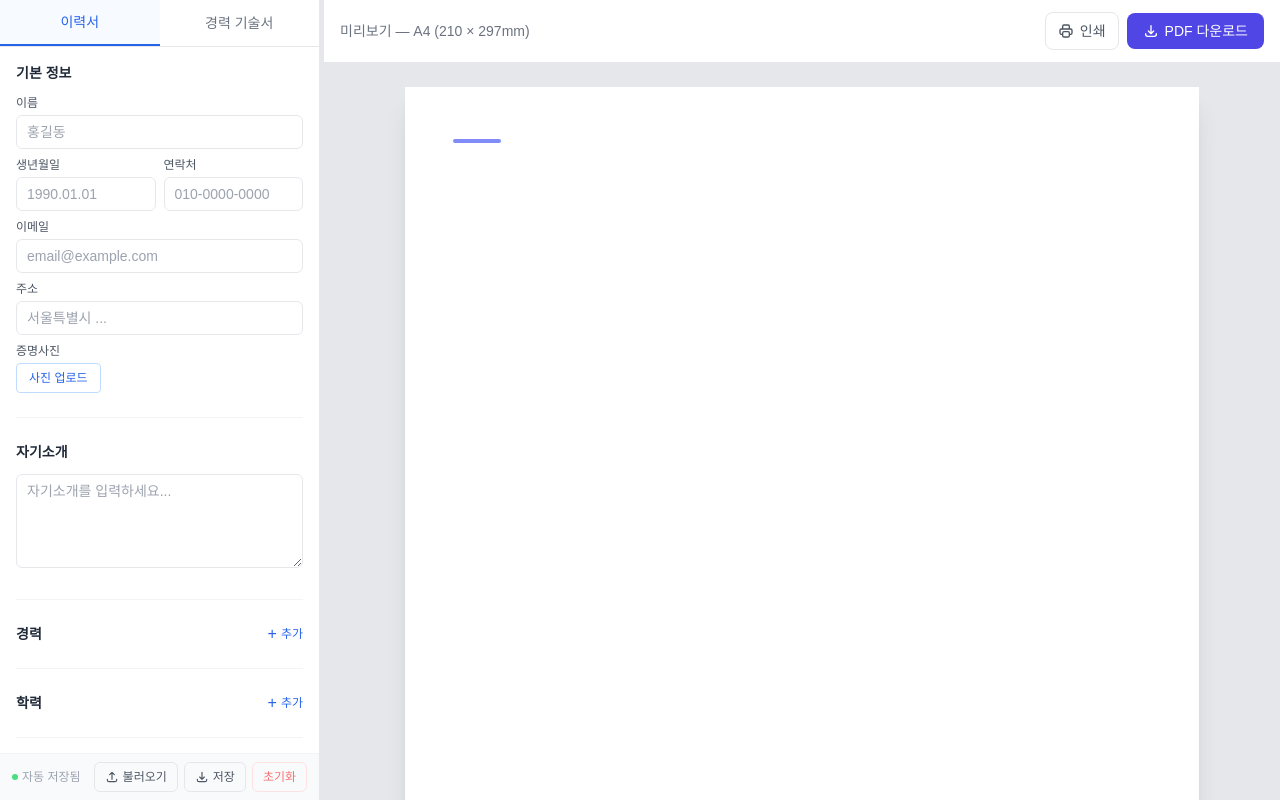
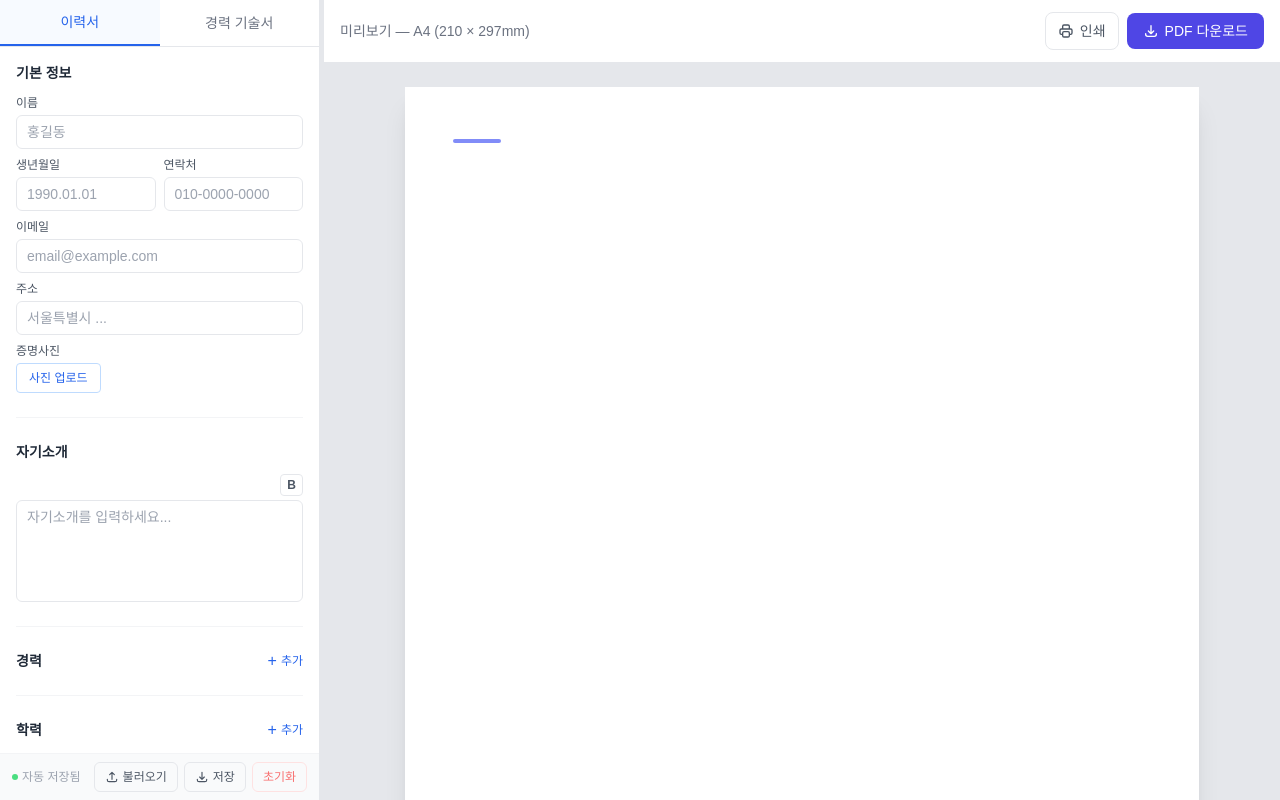
Before and after one commit to nowgnas/resume2pdf, a React (Vite) app: page / in a window 1280 px wide. Both pictures are taken after a click on the button "새로 작성하기". Built offline with nearby package versions, Linux system fonts and the light colour scheme.

Commit message:
feat: 자기소개 및 설명 작성 영역 텍스트 bold 추가

```diff
--- a/src/components/editor/CareerDescEditor.tsx
+++ b/src/components/editor/CareerDescEditor.tsx
@@ -1,6 +1,6 @@
 import { useRef } from 'react'
 import type { useResumeStore } from '../../store/resumeStore'
-import { FormInput, FormTextarea, SectionHeader, ItemCard } from './FormField'
+import { FormInput, FormRichTextarea, SectionHeader, ItemCard } from './FormField'
 import { DraggableList } from './DraggableList'
 
 type Store = ReturnType<typeof useResumeStore>
@@ -58,9 +58,9 @@ export default function CareerDescEditor({ store }: Props) {
                       <FormInput label="프로젝트명" value={project.name} onChange={v => updateProject(cd.id, project.id, 'name', v)} placeholder="프로젝트 이름" />
                       <FormInput label="기간" value={project.period} onChange={v => updateProject(cd.id, project.id, 'period', v)} placeholder="2022.06 ~ 2023.03" />
                     </div>
-                    <FormTextarea label="프로젝트 설명" value={project.description} onChange={v => updateProject(cd.id, project.id, 'description', v)} placeholder="프로젝트 개요 및 담당 역할을 설명하세요..." rows={3} />
+                    <FormRichTextarea label="프로젝트 설명" value={project.description} onChange={v => updateProject(cd.id, project.id, 'description', v)} placeholder="프로젝트 개요 및 담당 역할을 설명하세요..." rows={3} />
                     <FormInput label="기술 스택 (쉼표로 구분)" value={project.techStack} onChange={v => updateProject(cd.id, project.id, 'techStack', v)} placeholder="Python, FastAPI, PostgreSQL" />
-                    <FormTextarea label="주요 성과" value={project.achievements} onChange={v => updateProject(cd.id, project.id, 'achievements', v)} placeholder="• 성과 1&#10;• 성과 2" rows={3} />
+                    <FormRichTextarea label="주요 성과" value={project.achievements} onChange={v => updateProject(cd.id, project.id, 'achievements', v)} placeholder="• 성과 1&#10;• 성과 2" rows={3} />
                     <ProjectImageUpload image={project.image || ''} onChange={v => updateProject(cd.id, project.id, 'image', v)} />
                   </ItemCard>
                 )}
--- a/src/components/editor/FormField.tsx
+++ b/src/components/editor/FormField.tsx
@@ -1,3 +1,5 @@
+import { useRef, useEffect } from 'react'
+
 interface InputProps {
   label: string
   value: string
@@ -44,6 +46,60 @@ export function FormTextarea({ label, value, onChange, placeholder, rows = 3 }:
   )
 }
 
+interface RichTextareaProps {
+  label: string
+  value: string
+  onChange: (v: string) => void
+  placeholder?: string
+  rows?: number
+}
+
+export function FormRichTextarea({ label, value, onChange, placeholder, rows = 3 }: RichTextareaProps) {
+  const ref = useRef<HTMLDivElement>(null)
+  const isFocused = useRef(false)
+
+  useEffect(() => {
+    if (ref.current) ref.current.innerHTML = value || ''
+  }, [])
+
+  useEffect(() => {
+    if (!isFocused.current && ref.current) ref.current.innerHTML = value || ''
+  }, [value])
+
+  const handleBold = (e: React.MouseEvent) => {
+    e.preventDefault()
+    document.execCommand('bold')
+    if (ref.current) onChange(ref.current.innerHTML)
+  }
+
+  return (
+    <div>
+      <div className="flex items-center justify-between mb-1">
+        {label && <label className="block text-xs font-medium text-gray-600">{label}</label>}
+        <button
+          type="button"
+          onMouseDown={handleBold}
+          className="text-xs font-bold px-1.5 py-0.5 border border-gray-200 rounded hover:bg-gray-100 text-gray-600 hover:text-gray-900 transition-colors ml-auto"
+          title="굵게 (Ctrl+B)"
+        >
+          B
+        </button>
+      </div>
+      <div
+        ref={ref}
+        contentEditable
+        onFocus={() => { isFocused.current = true }}
+        onBlur={() => { isFocused.current = false }}
+        onInput={() => { if (ref.current) onChange(ref.current.innerHTML) }}
+        data-placeholder={placeholder}
+        style={{ minHeight: `${rows * 1.6}rem` }}
+        className="rich-textarea w-full px-2.5 py-1.5 text-sm border border-gray-200 rounded-md focus:outline-none focus:ring-1 focus:ring-blue-400 focus:border-blue-400 bg-white"
+        suppressContentEditableWarning
+      />
+    </div>
+  )
+}
+
 interface SectionHeaderProps {
   title: string
   onAdd?: () => void
--- a/src/components/editor/ResumeEditor.tsx
+++ b/src/components/editor/ResumeEditor.tsx
@@ -1,6 +1,6 @@
 import { useRef } from 'react'
 import type { useResumeStore } from '../../store/resumeStore'
-import { FormInput, FormTextarea, SectionHeader, ItemCard } from './FormField'
+import { FormInput, FormRichTextarea, SectionHeader, ItemCard } from './FormField'
 import { DraggableList } from './DraggableList'
 
 type Store = ReturnType<typeof useResumeStore>
@@ -66,7 +66,7 @@ export default function ResumeEditor({ store }: Props) {
       {/* Introduction */}
       <section>
         <SectionHeader title="자기소개" />
-        <FormTextarea label="" value={data.introduction} onChange={updateIntroduction} placeholder="자기소개를 입력하세요..." rows={4} />
+        <FormRichTextarea label="" value={data.introduction} onChange={updateIntroduction} placeholder="자기소개를 입력하세요..." rows={4} />
       </section>
 
       <Divider />
@@ -95,7 +95,7 @@ export default function ResumeEditor({ store }: Props) {
                   </label>
                 </div>
               </div>
-              <FormTextarea label="업무 내용" value={career.description} onChange={v => updateCareer(career.id, 'description', v)} placeholder="주요 업무를 간략히 입력하세요" rows={2} />
+              <FormRichTextarea label="업무 내용" value={career.description} onChange={v => updateCareer(career.id, 'description', v)} placeholder="주요 업무를 간략히 입력하세요" rows={2} />
             </ItemCard>
           )}
         />
@@ -221,7 +221,7 @@ export default function ResumeEditor({ store }: Props) {
                         <FormInput label="시작 날짜" value={entry.startDate} onChange={v => updateCustomEntry(section.id, entry.id, 'startDate', v)} placeholder="2023.03" />
                         <FormInput label="종료 날짜 (선택)" value={entry.endDate} onChange={v => updateCustomEntry(section.id, entry.id, 'endDate', v)} placeholder="2023.06" />
                       </div>
-                      <FormTextarea label="설명" value={entry.description} onChange={v => updateCustomEntry(section.id, entry.id, 'description', v)} placeholder="설명을 입력하세요..." rows={2} />
+                      <FormRichTextarea label="설명" value={entry.description} onChange={v => updateCustomEntry(section.id, entry.id, 'description', v)} placeholder="설명을 입력하세요..." rows={2} />
                     </ItemCard>
                   )}
                 />
--- a/src/components/preview/CareerDescriptionPage.tsx
+++ b/src/components/preview/CareerDescriptionPage.tsx
@@ -75,9 +75,7 @@ function CareerDescSection({ item }: { item: CareerDescriptionItem }) {
                 </div>
 
                 {project.description && (
-                  <p className="text-xs text-slate-600 leading-relaxed mb-3 whitespace-pre-line">
-                    {project.description}
-                  </p>
+                  <p className="text-xs text-slate-600 leading-relaxed mb-3" dangerouslySetInnerHTML={{ __html: project.description }} />
                 )}
 
                 {project.techStack && (
@@ -99,9 +97,7 @@ function CareerDescSection({ item }: { item: CareerDescriptionItem }) {
                 {project.achievements && (
                   <div className="flex gap-2 items-start">
                     <span className="text-xs font-semibold text-slate-400 shrink-0 w-14 pt-0.5">주요 성과</span>
-                    <p className="text-xs text-slate-600 leading-relaxed whitespace-pre-line">
-                      {project.achievements}
-                    </p>
+                    <p className="text-xs text-slate-600 leading-relaxed" dangerouslySetInnerHTML={{ __html: project.achievements }} />
                   </div>
                 )}
               </div>
--- a/src/components/preview/ResumePage.tsx
+++ b/src/components/preview/ResumePage.tsx
@@ -55,7 +55,7 @@ export default function ResumePage({ data }: Props) {
       {/* Introduction */}
       {introduction && (
         <Section title="자기소개">
-          <p className="text-xs text-slate-600 leading-relaxed whitespace-pre-line">{introduction}</p>
+          <p className="text-xs text-slate-600 leading-relaxed" dangerouslySetInnerHTML={{ __html: introduction }} />
         </Section>
       )}
 
@@ -82,9 +82,7 @@ export default function ResumePage({ data }: Props) {
                     )}
                   </div>
                   {career.description && (
-                    <p className="text-xs text-slate-500 mt-1 whitespace-pre-line leading-relaxed">
-                      {career.description}
-                    </p>
+                    <p className="text-xs text-slate-500 mt-1 leading-relaxed" dangerouslySetInnerHTML={{ __html: career.description }} />
                   )}
                 </div>
               </div>
@@ -177,9 +175,7 @@ export default function ResumePage({ data }: Props) {
                   <div className="flex-1">
                     <div className="font-semibold text-slate-800 text-xs">{entry.name}</div>
                     {entry.description && (
-                      <p className="text-xs text-slate-500 mt-0.5 whitespace-pre-line leading-relaxed">
-                        {entry.description}
-                      </p>
+                      <p className="text-xs text-slate-500 mt-0.5 leading-relaxed" dangerouslySetInnerHTML={{ __html: entry.description }} />
                     )}
                   </div>
                 </div>
--- a/src/index.css
+++ b/src/index.css
@@ -63,6 +63,13 @@ body {
   }
 }
 
+/* Rich textarea placeholder */
+.rich-textarea:empty::before {
+  content: attr(data-placeholder);
+  color: #9ca3af;
+  pointer-events: none;
+}
+
 /* Scrollbar styling */
 ::-webkit-scrollbar {
   width: 6px;
```
